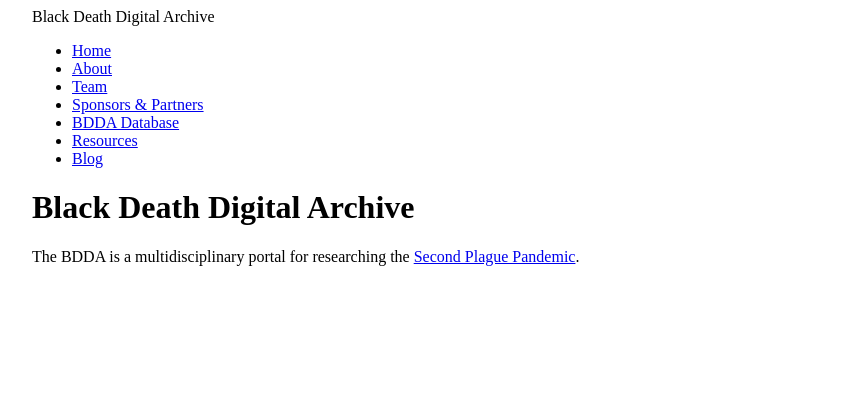
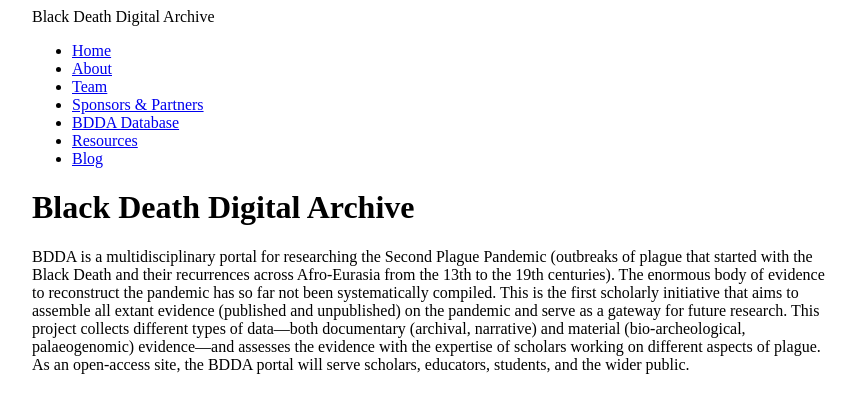
Before and after one commit to blackdeathdigitalarchive/blackdeathdigitalarchive.github.io, a Gatsby site: page / in a window 1280 px wide. Shown: the whole page, without its empty margins (208-1063 px from the left). Built offline with nearby package versions, Linux system fonts and the light colour scheme; Gatsby itself is replaced by a stand-in of ours.

Commit message:
restored home page text

```diff
--- a/src/pages/index.js
+++ b/src/pages/index.js
@@ -4,7 +4,7 @@ import Layout from "../components/layout"
 const IndexPage = () => {
     return (
 	<Layout pageTitle="Black Death Digital Archive">
-		    <p>The BDDA is a multidisciplinary portal for researching the <a href="https://en.wikipedia.org/wiki/Second_plague_pandemic">Second Plague Pandemic</a>.</p>
+	    <p>BDDA is a multidisciplinary portal for researching the Second Plague Pandemic (outbreaks of plague that started with the Black Death and their recurrences across Afro-Eurasia from the 13th to the 19th centuries). The enormous body of evidence to reconstruct the pandemic has so far not been systematically compiled. This is the first scholarly initiative that aims to assemble all extant evidence (published and unpublished) on the pandemic and serve as a gateway for future research. This project collects different types of data—both documentary (archival, narrative) and material (bio-archeological, palaeogenomic) evidence—and assesses the evidence with the expertise of scholars working on different aspects of plague. As an open-access site, the BDDA portal will serve scholars, educators, students, and the wider public.</p>
 	</Layout>
 )}
 
```
Also changed, not shown: package.json (+5 -2 lines), 1 other file.
